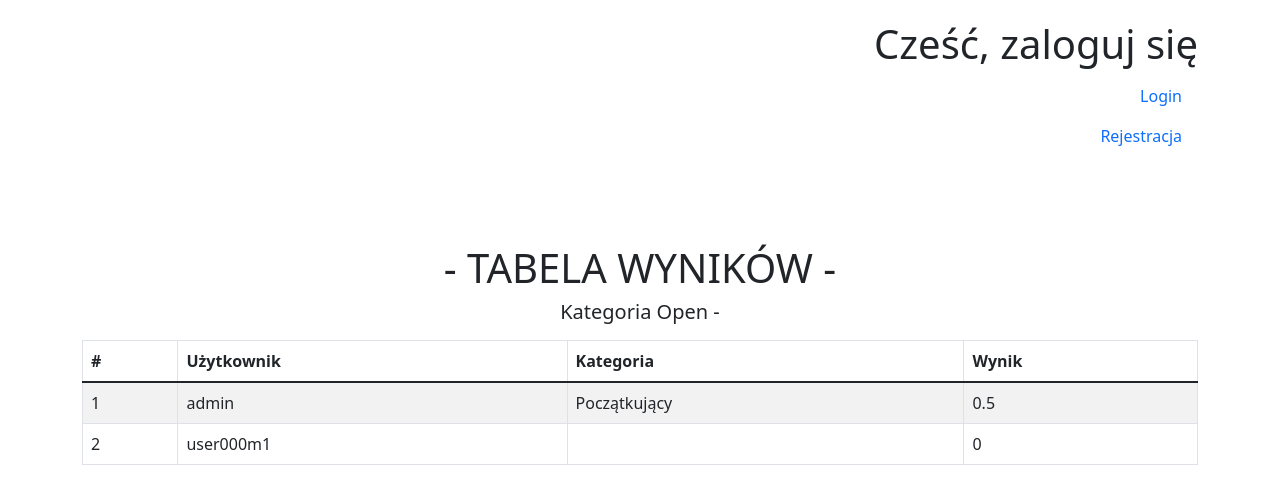
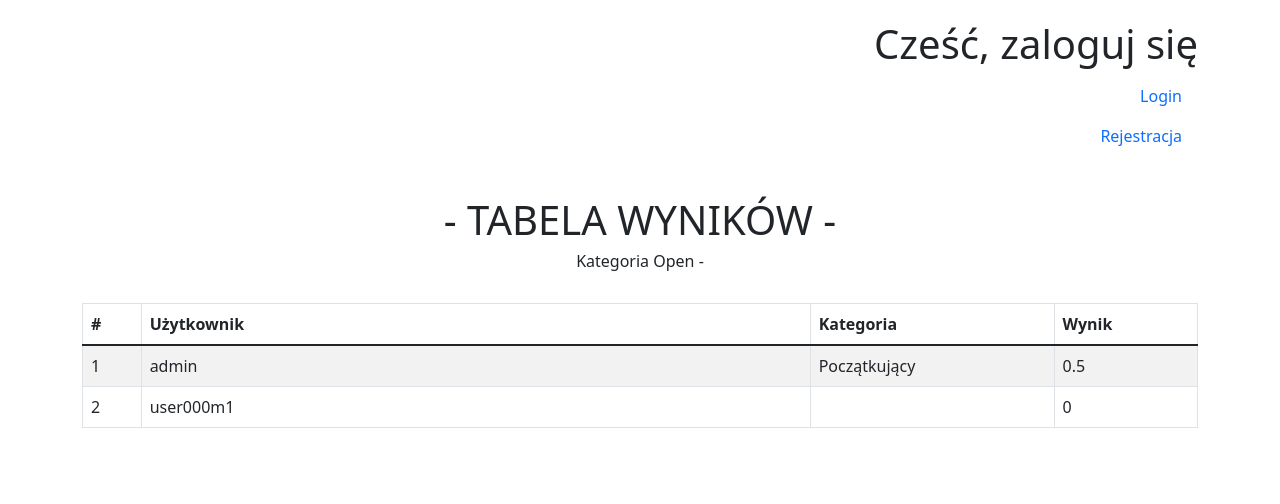
Before and after one commit to mattblas/climbing_league, a Django app: page / in a window 1280 px wide. Shown: the part 154-658 px from the top of the page. Run offline with Django 3.2, Linux system fonts and the light colour scheme; data comes from the database, SQL or seed files in the repository; some libraries are stand-ins or nearby versions.

Commit message:
statute + navbar + resultsBase

```diff
--- a/climbing_ligue/templates/home.html
+++ b/climbing_ligue/templates/home.html
@@ -22,7 +22,7 @@
         <thead>
             <tr>
                 <th scope="col">#</th>
-                <th scope="col">Użytkownik</th>
+                <th scope="col" style="width:60%">Użytkownik</th>
                 <th scope="col">Kategoria</th>
                 <th scope="col">Wynik</th>
             </tr>
@@ -33,14 +33,14 @@
             {% if k == username %}
             <tr style="background-color: lightgrey;">
                 <td>{{ forloop.counter }}</td>
-                <td>{{ k }}</td>
+                <td style="width:60%">{{ k }}</td>
                 <td>{{ usergroup_value }}</td>
                 <td>{{ v }}</td>
             </tr>
             {% else %}
             <tr>
                 <td>{{ forloop.counter }}</td>
-                <td>{{ k }}</td>
+                <td style="width:60%">{{ k }}</td>
                 <td>{% for user in user_group %}
                         {% if user.user_name == k %}
                             {% if user.edition == current_edition_value %}
@@ -67,7 +67,7 @@
         <thead>
             <tr>
                 <th scope="col">#</th>
-                <th scope="col">Użytkownik</th>
+                <th scope="col" style="width:60%">Użytkownik</th>
                 <th scope="col">Kategoria</th>
                 <th scope="col">Wynik</th>
             </tr>
@@ -78,7 +78,7 @@
                 {% if k == username %}
                 <tr style="background-color: lightgrey;">
                     <td>{{ forloop.counter }}</td>
-                    <td>{{ k }}</td>
+                    <td style="width:60%">{{ k }}</td>
                     <td>{% for user in user_group %}
                             {% if user.user_name == k %}
                                 {% if user.edition == current_edition_value %}
@@ -92,7 +92,7 @@
                 {% else %}
                 <tr >
                     <td>{{ forloop.counter }}</td>
-                    <td>{{ k }}</td>
+                    <td style="width:60%">{{ k }}</td>
                     <td>{% for user in user_group %}
                             {% if user.user_name == k %}
                                 {% if user.edition == current_edition_value %}
@@ -119,7 +119,7 @@
         <thead>
             <tr>
                 <th scope="col">#</th>
-                <th scope="col">Użytkownik</th>
+                <th scope="col" style="width:60%">Użytkownik</th>
                 <th scope="col">Kategoria</th>
                 <th scope="col">Wynik</th>
             </tr>
@@ -130,7 +130,7 @@
                 {% if k == username %}
                 <tr style="background-color: lightgrey;">
                     <td>{{ forloop.counter }}</td>
-                    <td>{{ k }}</td>
+                    <td style="width:60%">{{ k }}</td>
                     <td>{% for user in user_group %}
                             {% if user.user_name == k %}
                                 {% if user.edition == current_edition_value %}
@@ -144,7 +144,7 @@
                 {% else %}
                 <tr >
                     <td>{{ forloop.counter }}</td>
-                    <td>{{ k }}</td>
+                    <td style="width:60%">{{ k }}</td>
                     <td>{% for user in user_group %}
                             {% if user.user_name == k %}
                                 {% if user.edition == current_edition_value %}
@@ -171,21 +171,18 @@
         <a class="nav-link" align="right" href="{% url 'login' %}">Login</a><p>
         <a class="nav-link" align="right" href="{% url 'register' %}">Rejestracja</a>
 
-    <br><br><br>
+    <br>
 <h1 class="display-6" align="center">- TABELA WYNIKÓW - </h1>
 
-    <figure>
-        <blockquote class="blockquote" align="right">
             <h3 class="display-6" style="font-size: 100%" align="center">Kategoria Open - </h3>
-        </blockquote>
-    </figure>
+<br>
 
     <table class="table table-striped table-hover table-bordered">
 
             <thead>
                 <tr>
                     <th scope="col">#</th>
-                    <th scope="col">Użytkownik</th>
+                    <th scope="col" style="width:60%">Użytkownik</th>
                     <th scope="col">Kategoria</th>
                     <th scope="col">Wynik</th>
                 </tr>
@@ -195,7 +192,7 @@
                 {% for k, v in open_sorted_points %}
                 <tr>
                     <td>{{ forloop.counter }}</td>
-                    <td>{{ k }}</td>
+                    <td style="width:60%">{{ k }}</td>
                     <td>
                         {% for user in user_group %}
                             {% if user.user_name == k %}
```
Also changed, not shown: climbing_ligue/templates/user_home.html (+13 -13 lines).
